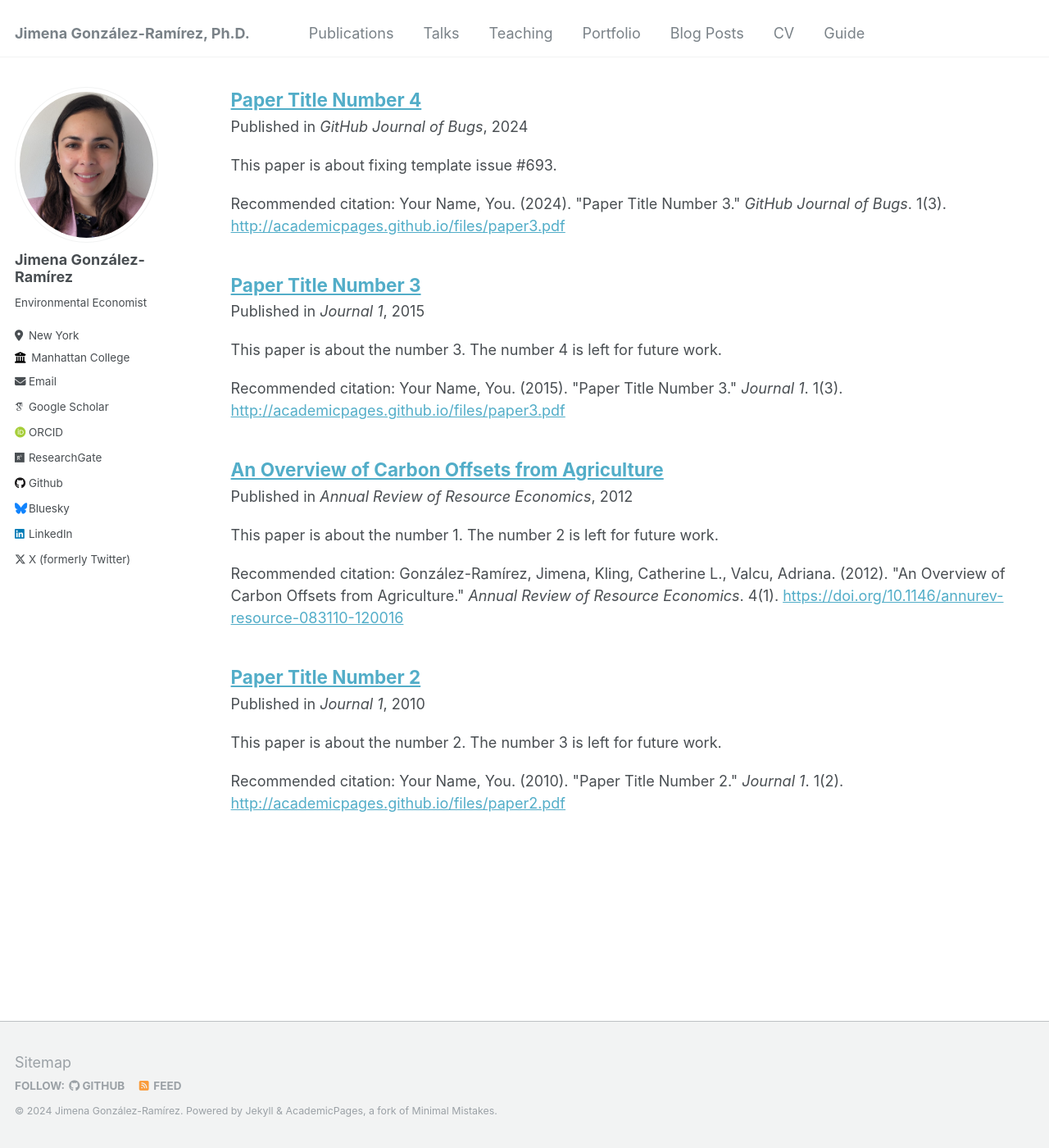
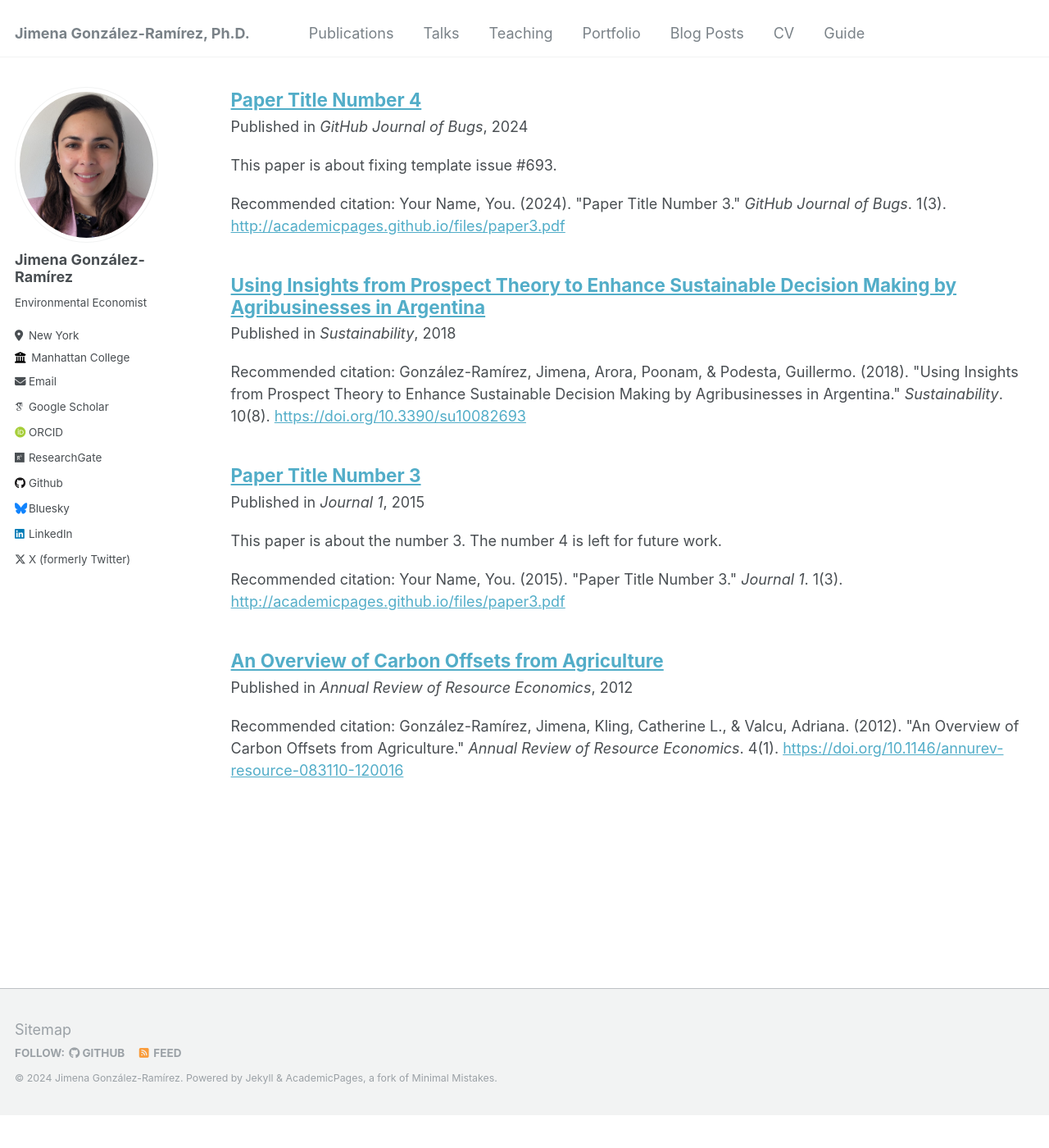
Before and after one commit to jimegon/jimegon.github.io, a Jekyll site: the page built from _pages/publications.md, in a window 1280 px wide and 1400 px high, scrolled down 112 px. Shown: the whole window at 82% size. Built offline with Jekyll 4.4.1, drawn with Linux system fonts in a browser that asks for light colours; some web fonts are replaced; after the commit the page ends 1472 px from its top, so only the background shows below that.

Commit message:
update on prospect theory

```diff
--- a/_publications/2010-10-01-paper-title-number-2.md
+++ /dev/null
@@ -1,12 +0,0 @@
----
-title: "Paper Title Number 2"
-collection: publications
-permalink: /publication/2010-10-01-paper-title-number-2
-excerpt: 'This paper is about the number 2. The number 3 is left for future work.'
-date: 2010-10-01
-venue: 'Journal 1'
-paperurl: 'http://academicpages.github.io/files/paper2.pdf'
-citation: 'Your Name, You. (2010). &quot;Paper Title Number 2.&quot; <i>Journal 1</i>. 1(2).'
----
-
-The contents above will be part of a list of publications, if the user clicks the link for the publication than the contents of section will be rendered as a full page, allowing you to provide more information about the paper for the reader. When publications are displayed as a single page, the contents of the above "citation" field will automatically be included below this section in a smaller font.
--- a/_publications/2012-04-17-carbon-offets.md
+++ b/_publications/2012-04-17-carbon-offsets.md
@@ -1,12 +1,12 @@
 ---
 title: "An Overview of Carbon Offsets from Agriculture"
 collection: publications
-permalink: /publication/2012-04-17-carbon-offets
-excerpt: 'This paper is about the number 1. The number 2 is left for future work.'
+permalink: /publication/2012-04-17-carbon-offsets
+excerpt: ''
 date: 2012-04-17
 venue: 'Annual Review of Resource Economics'
 paperurl: 'https://doi.org/10.1146/annurev-resource-083110-120016'
-citation: 'González-Ramírez, Jimena, Kling, Catherine L., Valcu, Adriana. (2012). &quot;An Overview of Carbon Offsets from Agriculture.&quot; <i>Annual Review of Resource Economics</i>. 4(1).'
+citation: 'González-Ramírez, Jimena, Kling, Catherine L., & Valcu, Adriana. (2012). &quot;An Overview of Carbon Offsets from Agriculture.&quot; <i>Annual Review of Resource Economics</i>. 4(1).'
 ---
 
 
@@ -25,7 +25,7 @@ citation: 'González-Ramírez, Jimena, Kling, Catherine L., Valcu, Adriana. (201
 </body>
 
 
-<details>
+<details open>
 <summary>
 Abstract
 </summary>
@@ -34,7 +34,7 @@ Although climate change has largely been removed from the federal policy agenda
 
 </details>
 
-<details>
+<details open>
 <summary>
 Keywords
 </summary>
--- /dev/null
+++ b/_publications/2018-08-01-prospect-theory.md
@@ -0,0 +1,49 @@
+---
+title: "Using Insights from Prospect Theory to Enhance Sustainable Decision Making by Agribusinesses in Argentina"
+collection: publications
+permalink: /publication/2018-08-01-prospect-theory
+excerpt: ''
+date: 2018-08-01
+venue: 'Sustainability'
+paperurl: 'https://doi.org/10.3390/su10082693'
+citation: 'González-Ramírez, Jimena, Arora, Poonam, & Podesta, Guillermo. (2018). &quot;Using Insights from Prospect Theory to Enhance Sustainable Decision Making by Agribusinesses in Argentina.&quot; <i>Sustainability</i>. 10(8).'
+---
+
+<body>
+<div class="image-container">
+        <figure>
+            <img src="/images/co-authors/poonam_arora.png" alt="Cathy" width="100" height="auto">
+            <figcaption><a href="https://www.qu.edu/faculty-and-staff/poonam-arora/" target="_blank">Poonam Arora</a></figcaption>
+        </figure>
+        <figure>
+            <img src="/images/co-authors/guillermo_podesta.png" alt="Image 2" width="100" height="auto">
+            <figcaption><a href="https://scholar.google.com/citations?user=w6Z0kScAAAAJ&hl=en" target="_blank">Guillermo Podesta</a></figcaption>
+        </figure>
+        <!-- Add more images as needed -->
+    </div>
+</body>
+
+
+<details open>
+<summary>
+Abstract
+</summary>
+
+Farm production often involves family-owned agribusinesses where decisions are made by households or individuals, not corporate managers. As these decisions have important economic, environmental, and social implications, decision-making processes must be understood to foster sustainable agricultural production. Decision experiments, involving lotteries, targeting farmers in the Argentine Pampas were used to estimate prospect theory (PT) parameters. Results suggest that decisions under risk are better represented by prospect theory than by expected utility (EU) theory: Decision makers treat gains and losses differently and use subjective probabilities of outcomes; they are quite loss averse and are more likely to overweigh probabilities of infrequent events, such as large droughts or floods. Statistical testing revealed heterogeneity in the risk tied to land tenure (land owners vs. renters) and agribusiness roles (farmers vs. technical advisors). Perceptions of risk, probability, and outcomes played a large role in the sustainability of production. Due to a strong desire to avoid losses, decision makers have a greater short term focus: Immediate economic outcomes are more salient, and environmental and social investments are framed as costs rather than long-term gains. This research can help design policies, programs, and tools that assist agribusinesses in managing better contradictions across the triple bottom line to ensure greater sustainability.
+
+</details>
+
+<details open>
+<summary>
+Keywords
+</summary>
+risk preferences <br>
+prospect theory <br>
+land tenure <br>
+agribusiness decision making <br>
+sustainable agriculture <br>
+leakage <br>
+
+<br>
+
+</details>
--- a/_sass/_page.scss
+++ b/_sass/_page.scss
@@ -410,6 +410,8 @@
 .image-container {
   display: flex;
   flex-wrap: wrap; /* Allow images to wrap to the next line */
+  align-items:center;
+  justify-content: center;
 }
 
 figure {
```
Also changed, not shown: images/co-authors/guillermo_podesta.png (added), images/co-authors/poonam_arora.png (added).
